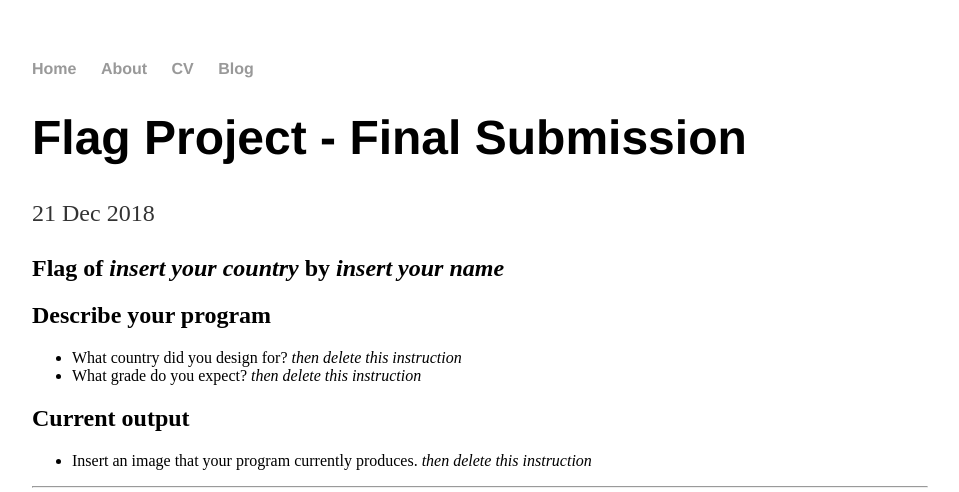
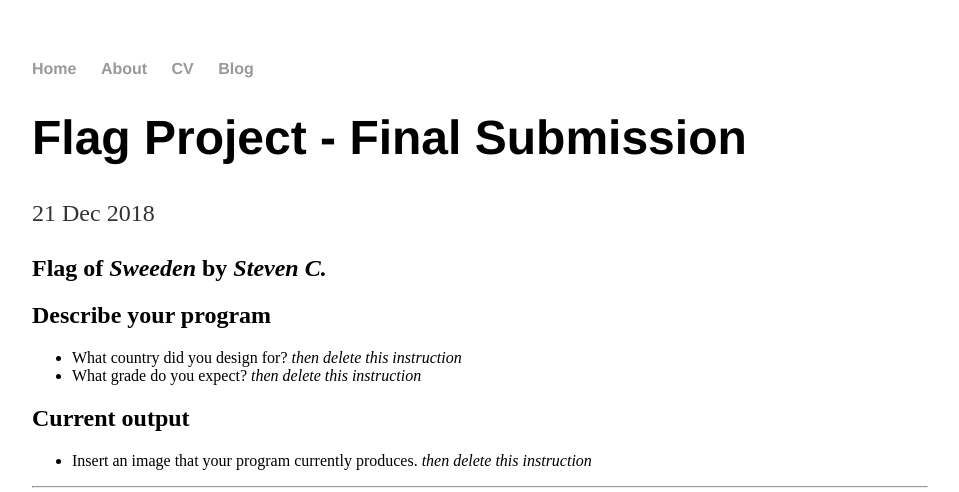
Before and after one commit to stevenc2620/stevenc2620.github.io, a Jekyll site: the page built from _posts/2018-12-21-weekly-reflection-14.md, in a window 1280 px wide, cut to the strip 0-492 px from the top of the page. Shown: the whole strip, without its empty margins (160-1119 px from the left). Built offline with Jekyll 4.4.1, drawn with Linux system fonts in a browser that asks for light colours.

Commit message:
Update 2018-12-21-weekly-reflection-14.md

```diff
--- a/_posts/2018-12-21-weekly-reflection-14.md
+++ b/_posts/2018-12-21-weekly-reflection-14.md
@@ -4,7 +4,7 @@ title: "Flag Project - Final Submission"
 date: 2018-12-21
 ---
 
-## Flag of _insert your country_ by _insert your name_
+## Flag of _Sweeden_ by _Steven C._
 
 ## Describe your program
 
```
